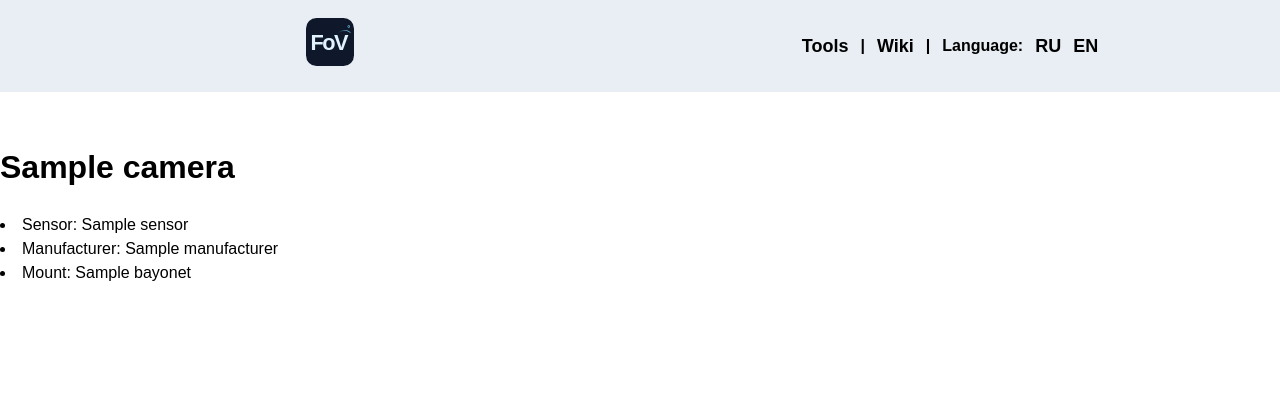
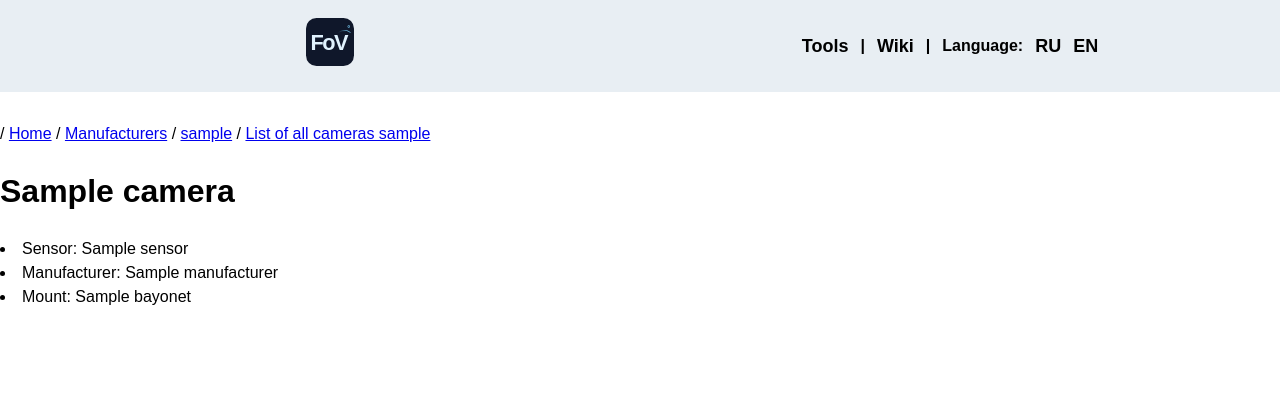
Before and after one commit to YuraEtalking/WebCalcFov, a Python web app: template templates/wiki/camera_detail.html in a window 1280 px wide. Shown: the top 420 px of the page. Run offline with Jinja, Linux system fonts and the light colour scheme; the template is opened without the code that fills it: most values are stand-ins (such as "Sample title", 1, 10 or a date in 2020).

Commit message:
Пока такие крошки. Миграции не пушу.

```diff
--- a/backend/web/cameras.py
+++ b/backend/web/cameras.py
@@ -20,11 +20,10 @@ async def camera_list(
         session: AsyncSession = Depends(get_async_session)
 ):
     cameras = await get_active_cameras(session, slug)
-
     return render(
         request,
         'wiki/camera_list.html',
-        {'cameras': cameras, 'slug': slug, }
+        {'cameras': cameras, 'slug': slug}
     )
 
 
--- a/templates/tools/calculator_fov.html
+++ b/templates/tools/calculator_fov.html
@@ -3,6 +3,12 @@
 {{ _("Calculate") }} FoV
 {% endblock %}
 {% block content %}
+
+<span>
+    / <a href="{{ url_for('index_page') }}">{{ _("Home") }}</a>
+    / <a href="{{ url_for('tools') }}">{{ _("Tools") }}</a>
+</span>
+
 <h1>{{ _("Calculate") }} FoV</h1>
 {% if message %}
   <div class="message {{ message_type or 'info' }}">
--- a/templates/tools/tools_list.html
+++ b/templates/tools/tools_list.html
@@ -4,6 +4,10 @@
 {% endblock %}
 {% block content %}
 
+<span>
+    / <a href="{{ url_for('index_page') }}">{{ _("Home") }}</a>
+</span>
+
 <h1>{{ _("Tools") }}</h1>
 <a href="{{ url_for('fov') }}">{{ _("Calculator") }} FoV</a>
 
--- a/templates/wiki/camera_detail.html
+++ b/templates/wiki/camera_detail.html
@@ -3,6 +3,14 @@
 {{ camera.name }}
 {% endblock %}
 {% block content %}
+
+<span>
+    / <a href="{{ url_for('index_page') }}">{{ _("Home") }}</a>
+    / <a href="{{ url_for('wiki') }}">{{ _("Manufacturers") }}</a>
+    / <a href="{{ url_for('manufacturer', slug=slug) }}">{{ slug }}</a>
+    / <a href="{{ url_for('cameras_list', slug=slug) }}">{{ _("List of all cameras") }} {{ slug }}</a>
+</span>
+
 <h1>{{ camera.name }}</h1>
 <li>{{ _("Sensor") }}: {{ camera.sensor}}</li>
 <li>{{ _("Manufacturer") }}: {{ camera.manufacturer}}</li>
--- a/templates/wiki/lens_list.html
+++ b/templates/wiki/lens_list.html
@@ -3,6 +3,12 @@
 {{ _("List of all lenses") }}
 {% endblock %}
 {% block content %}
+
+<span>
+    / <a href="{{ url_for('index_page') }}">{{ _("Home") }}</a>
+    / <a href="{{ url_for('wiki') }}">{{ _("Manufacturers") }}</a>
+    / <a href="{{ url_for('manufacturer', slug=slug) }}">{{ slug }}</a>
+</span>
 
 <h1>{{ _("List of all lenses") }}</h1>
 {% for lens in lenses %}
--- a/templates/wiki/manufacturer.html
+++ b/templates/wiki/manufacturer.html
@@ -3,6 +3,12 @@
 {{ slug }}
 {% endblock %}
 {% block content %}
+
+<span>
+    / <a href="{{ url_for('index_page') }}">{{ _("Home") }}</a>
+    / <a href="{{ url_for('wiki') }}">{{ _("Manufacturers") }}</a>
+</span>
+
 <h1>{{ slug }}</h1>
 
 <a href="{{ url_for('cameras_list', slug=slug) }}">{{ _("List of all cameras") }} {{ slug }}</a>
--- a/templates/wiki/manufacturer_list.html
+++ b/templates/wiki/manufacturer_list.html
@@ -3,6 +3,11 @@
 Wiki
 {% endblock %}
 {% block content %}
+
+<span>
+    / <a href="{{ url_for('index_page') }}">{{ _("Home") }}</a>
+</span>
+
 <h1>{{ _("Manufacturers") }}</h1>
 {% for manufacturer in manufacturers %}
   <a href="{{ url_for('manufacturer', slug=manufacturer) }}">{{ manufacturer }}</a>
```
Also changed, not shown: backend/crud/manufacturers.py (added, +17 -0 lines), backend/web/wiki.py (+2 -11 lines), templates/wiki/camera_list.html (+7 -0 lines), templates/wiki/lens_detail.html (+7 -0 lines).
